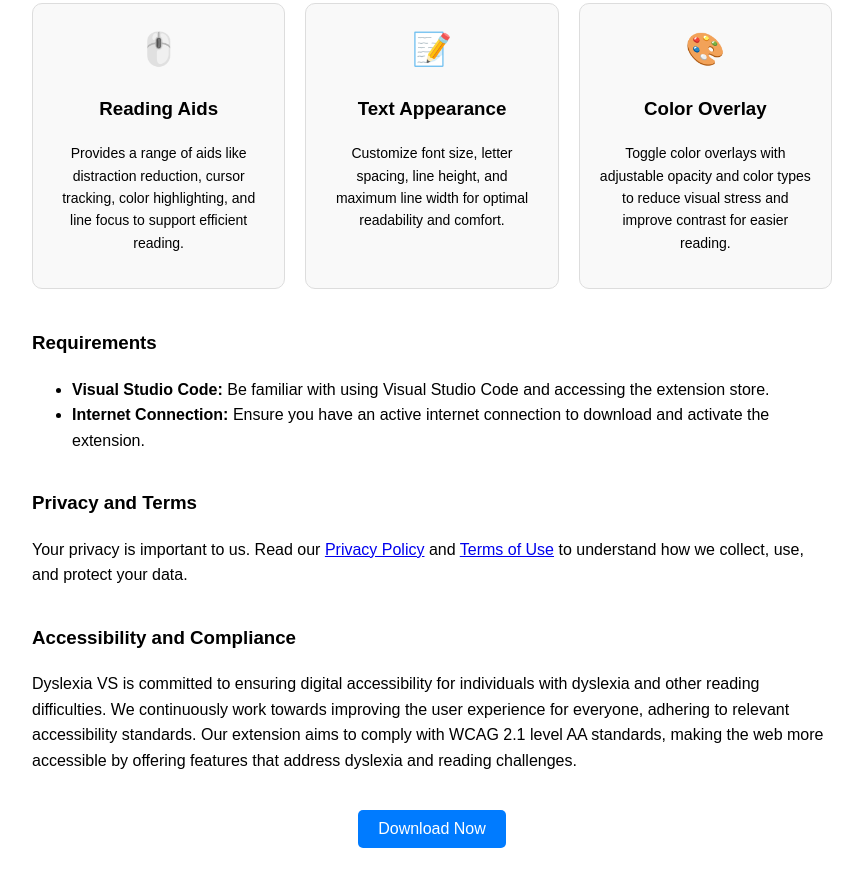
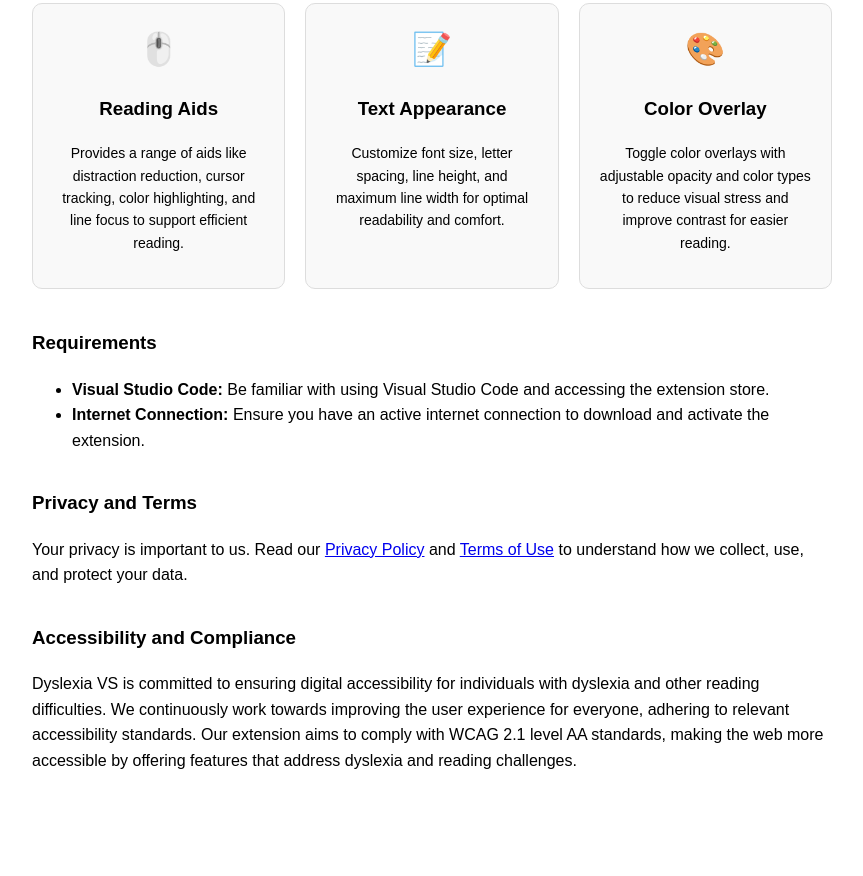
Before and after one commit to JosiahNonum/vscode-dyslexia-mitigation, a website: page webview/index.html in a window 1280 px wide. Shown: the part 1190-2066 px from the top of the page, without its empty margins (208-1071 px from the left). After the commit the page ends 2008 px from the top, so only its background shows below. Drawn offline with Linux system fonts and the light colour scheme.

Commit message:
nuking elements of the website

```diff
--- a/webview/index.html
+++ b/webview/index.html
@@ -234,9 +234,9 @@
         </p>
       </div>
       <!-- Call to Action (CTA) -->
-      <button onclick="window.location.href='https://marketplace.visualstudio.com/vscode';">
+      <!-- <button onclick="window.location.href='https://marketplace.visualstudio.com/vscode';">
         Download Now
-      </button>
+      </button> -->
     </div>
   </body>
 </html>
```
